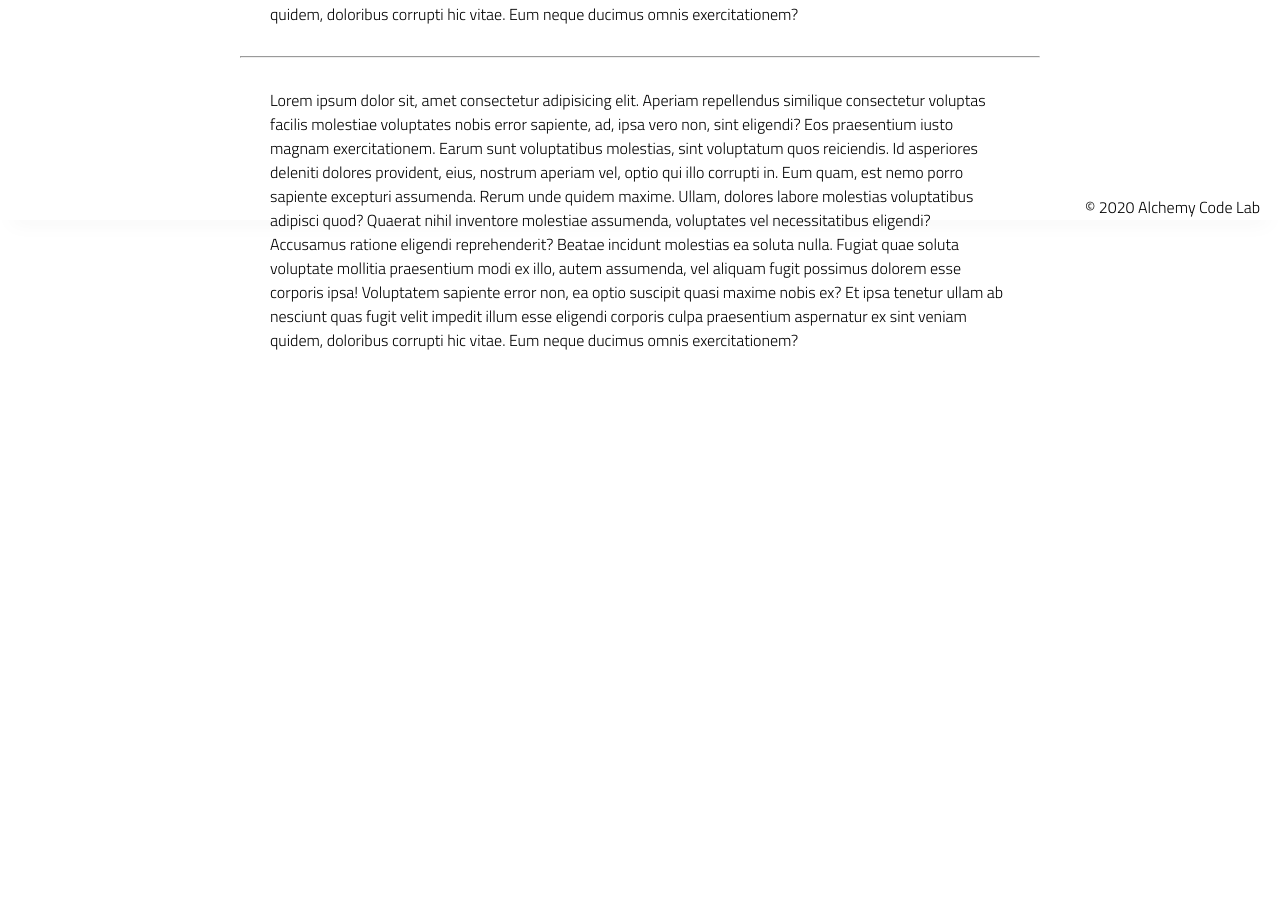
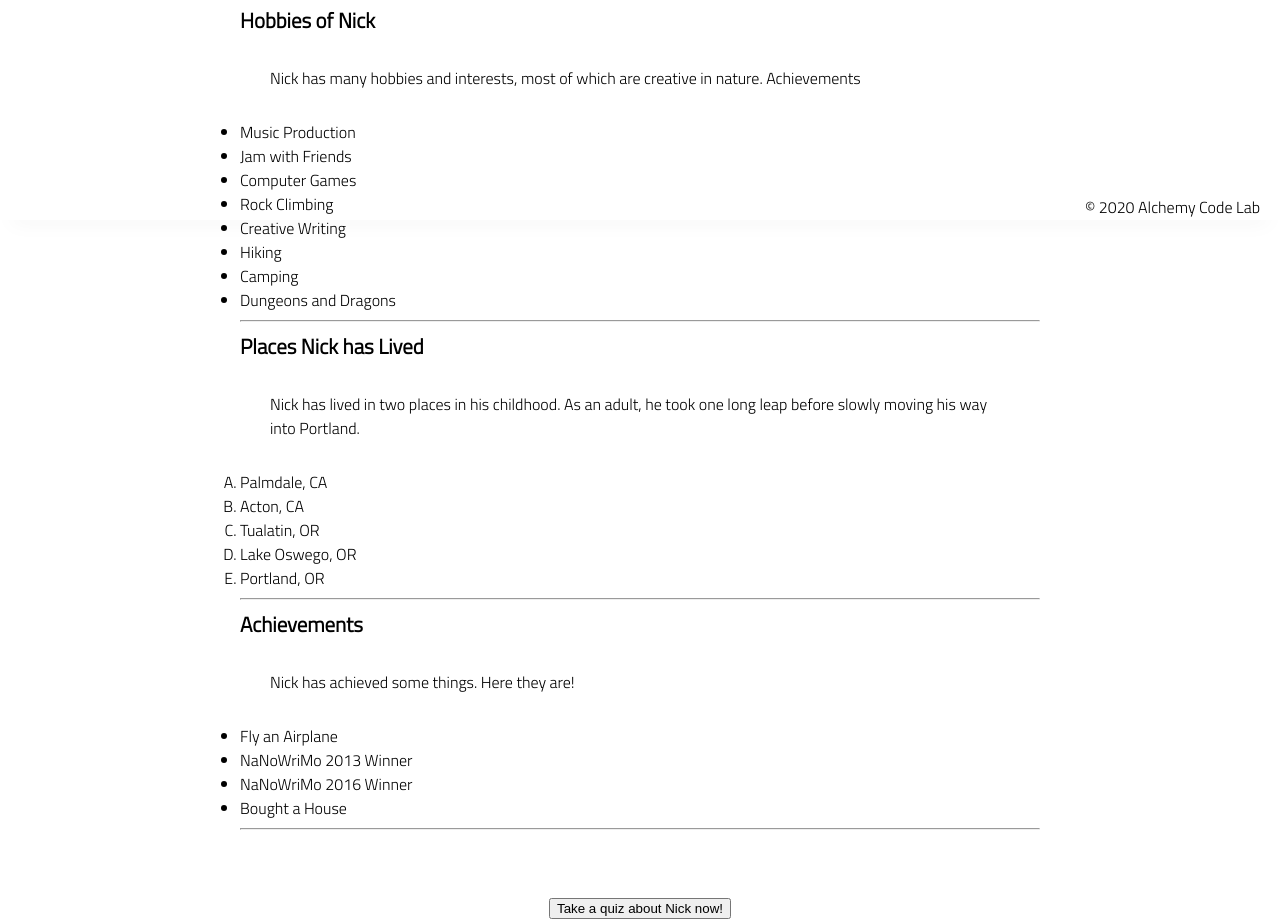
Before and after one commit to NickDayFSD/FlowControl, a plain HTML site: page index.html in a window 1280 px wide. Shown: the part 580-1499 px from the top of the page. Before the commit the page ends 1022 px from the top, so only its background shows below. Drawn offline with Linux system fonts and the light colour scheme.

Commit message:
initial commit

```diff
--- a/app.js
+++ b/app.js
@@ -1,5 +1,13 @@
 // import functions and grab DOM elements
+import { isYes } from './utils'
+
+const button = document.getElementById('quiz-button');
+const results = document.getElementById('results');
 
 // initialize state
 
 // set event listeners to update state and DOM
+button.addEventListener('click', () => {
+    //inform user they are in a quiz
+
+})
--- a/index.html
+++ b/index.html
@@ -9,7 +9,7 @@
     <link rel="stylesheet" href="styles/reset.css">
     <link rel="stylesheet" href="styles/style.css">
     <link rel="stylesheet" href="styles/home.css">
-    <title>Document</title>
+    <title>About Nick</title>
 </head>
 
 <body>
@@ -20,29 +20,57 @@
     </header>
     <main>
         <section class="main-section">
-            <img class="main-logo" src="assets/alchemy-logo.png"/>
+            <img class="main-logo" src="assets/Nick.jpg"/>
             <h2>
-                Welcome to Alchemy Bootstrap!
+                Learn about Nick!
             </h2>
 
             <content>
+
+            <h3>Hobbies of Nick</h3>
             <p>
-                Lorem ipsum dolor sit, amet consectetur adipisicing elit. Aperiam repellendus similique consectetur voluptas facilis molestiae voluptates nobis error sapiente, ad, ipsa vero non, sint eligendi? Eos praesentium iusto magnam exercitationem.
-                Earum sunt voluptatibus molestias, sint voluptatum quos reiciendis. Id asperiores deleniti dolores provident, eius, nostrum aperiam vel, optio qui illo corrupti in. Eum quam, est nemo porro sapiente excepturi assumenda.
-                Rerum unde quidem maxime. Ullam, dolores labore molestias voluptatibus adipisci quod? Quaerat nihil inventore molestiae assumenda, voluptates vel necessitatibus eligendi? Accusamus ratione eligendi reprehenderit? Beatae incidunt molestias ea soluta nulla.
-                Fugiat quae soluta voluptate mollitia praesentium modi ex illo, autem assumenda, vel aliquam fugit possimus dolorem esse corporis ipsa! Voluptatem sapiente error non, ea optio suscipit quasi maxime nobis ex?
-                Et ipsa tenetur ullam ab nesciunt quas fugit velit impedit illum esse eligendi corporis culpa praesentium aspernatur ex sint veniam quidem, doloribus corrupti hic vitae. Eum neque ducimus omnis exercitationem?
+                Nick has many hobbies and interests, most of which are creative in nature.
+                Achievements
             </p>
+            <ul>
+                <li>Music Production</li>
+                <li>Jam with Friends</li>
+                <li>Computer Games</li>
+                <li>Rock Climbing</li>
+                <li>Creative Writing</li>
+                <li>Hiking</li>
+                <li>Camping</li>
+                <li>Dungeons and Dragons</li>
+            </ul>
             <hr />
+            <h3>Places Nick has Lived</h3>
             <p>
-                Lorem ipsum dolor sit, amet consectetur adipisicing elit. Aperiam repellendus similique consectetur voluptas facilis molestiae voluptates nobis error sapiente, ad, ipsa vero non, sint eligendi? Eos praesentium iusto magnam exercitationem.
-                Earum sunt voluptatibus molestias, sint voluptatum quos reiciendis. Id asperiores deleniti dolores provident, eius, nostrum aperiam vel, optio qui illo corrupti in. Eum quam, est nemo porro sapiente excepturi assumenda.
-                Rerum unde quidem maxime. Ullam, dolores labore molestias voluptatibus adipisci quod? Quaerat nihil inventore molestiae assumenda, voluptates vel necessitatibus eligendi? Accusamus ratione eligendi reprehenderit? Beatae incidunt molestias ea soluta nulla.
-                Fugiat quae soluta voluptate mollitia praesentium modi ex illo, autem assumenda, vel aliquam fugit possimus dolorem esse corporis ipsa! Voluptatem sapiente error non, ea optio suscipit quasi maxime nobis ex?
-                Et ipsa tenetur ullam ab nesciunt quas fugit velit impedit illum esse eligendi corporis culpa praesentium aspernatur ex sint veniam quidem, doloribus corrupti hic vitae. Eum neque ducimus omnis exercitationem?
+                Nick has lived in two places in his childhood. As an adult, he took one long leap before slowly moving his way into Portland.
             </p>
+            <ol>
+                <li>Palmdale, CA</li>
+                <li>Acton, CA</li>
+                <li>Tualatin, OR</li>
+                <li>Lake Oswego, OR</li>
+                <li>Portland, OR</li>
+            </ol>
+            <hr />
+            <h3>Achievements</h3>
+            <p>
+                Nick has achieved some things. Here they are!
+            </p>
+            <ul>
+                <li>Fly an Airplane</li>
+                <li>NaNoWriMo 2013 Winner</li>
+                <li>NaNoWriMo 2016 Winner</li>
+                <li>Bought a House</li>
+            </ul>
+            <hr />
+        </section>
+        <button id="quiz-button">Take a quiz about Nick now!</button>
+        <div id="results">
 
-        </section>
+        </div>
     </main>
     <footer>
         <div class="copy gutter-right">&copy; 2020 Alchemy Code Lab</div>
--- a/styles/style.css
+++ b/styles/style.css
@@ -66,19 +66,30 @@ h2 {
     font-weight: bold;
 }
 
+h3 {
+    font-size: 1.3rem;
+    font-weight: bold;
+}
+
 .gutter-right {
     margin-right: 20px;
 }
 
 .main-logo {
-    animation: pulse 5s infinite ease-in-out;
+    width: 400px;
 }
 
 header img {
     height: var(--header-height);
 }
 
+ul {
+    list-style-type: disc;
+}
 
+ol {
+    list-style-type:upper-latin;
+}
 
 content {
     width: 80%;
--- /dev/null
+++ b/utils.js
@@ -0,0 +1,5 @@
+//functions here
+export function isYes(someString) {
+    //return true for a y* answer
+    return someString[0].toLowerCase() === 'y';
+}
```
Also changed, not shown: test/example.test.js (+6 -3 lines), assets/Nick.jpg (added), 1 other file.
